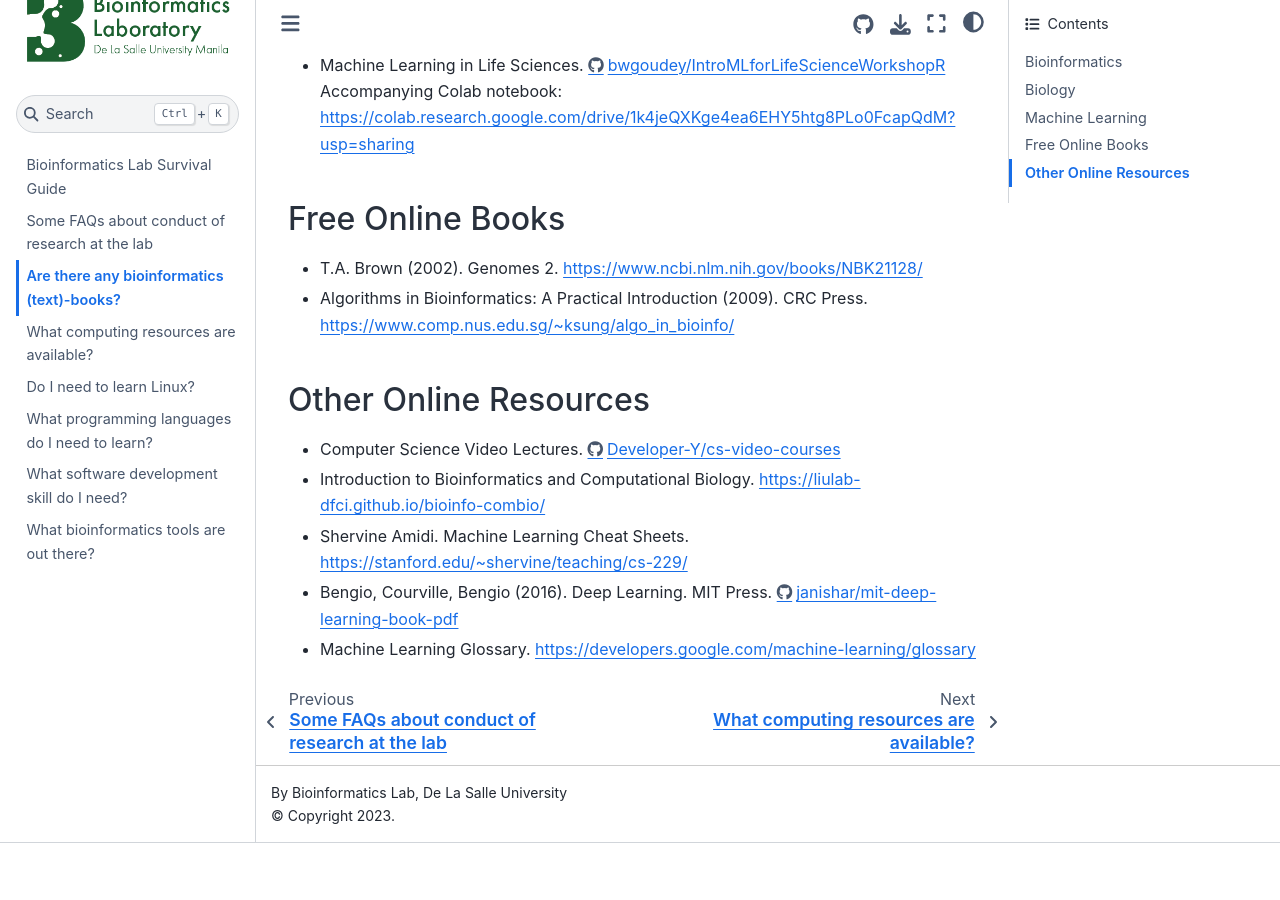
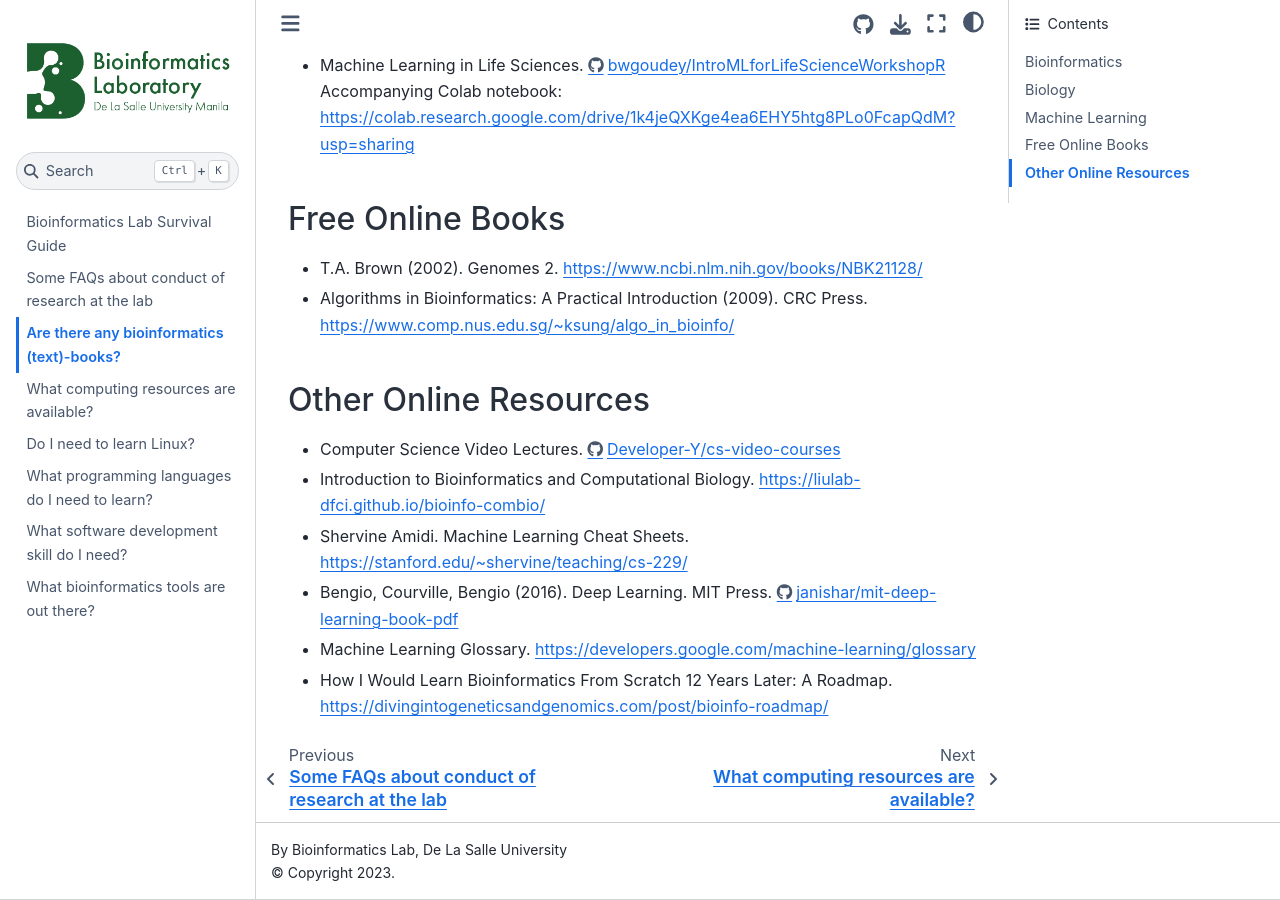
Before and after one commit to bioinfodlsu/bioinfodlsu-survival-guide, a Jupyter Book: the page built from bioinfo-textbooks.md, in a window 1280 px wide and 900 px high, scrolled down 1080 px. Built offline with Jupyter Book 1.0.4 settings and Sphinx 7.4.7 and the Sphinx Book theme 1.1.4, drawn with Linux system fonts in a browser that asks for light colours; before the commit the page ends 1923 px from its top, so only the background shows below that.

Commit message:
Add bioinformatics roadmap from chatomics

```diff
--- a/bioinfo-textbooks.md
+++ b/bioinfo-textbooks.md
@@ -48,3 +48,5 @@ Nonetheless, here are some recommendations to learn the foundational concepts in
 -   Bengio, Courville, Bengio (2016). Deep Learning. MIT Press. https://github.com/janishar/mit-deep-learning-book-pdf
 
 -   Machine Learning Glossary. https://developers.google.com/machine-learning/glossary
+
+-   How I Would Learn Bioinformatics From Scratch 12 Years Later: A Roadmap. https://divingintogeneticsandgenomics.com/post/bioinfo-roadmap/
```
